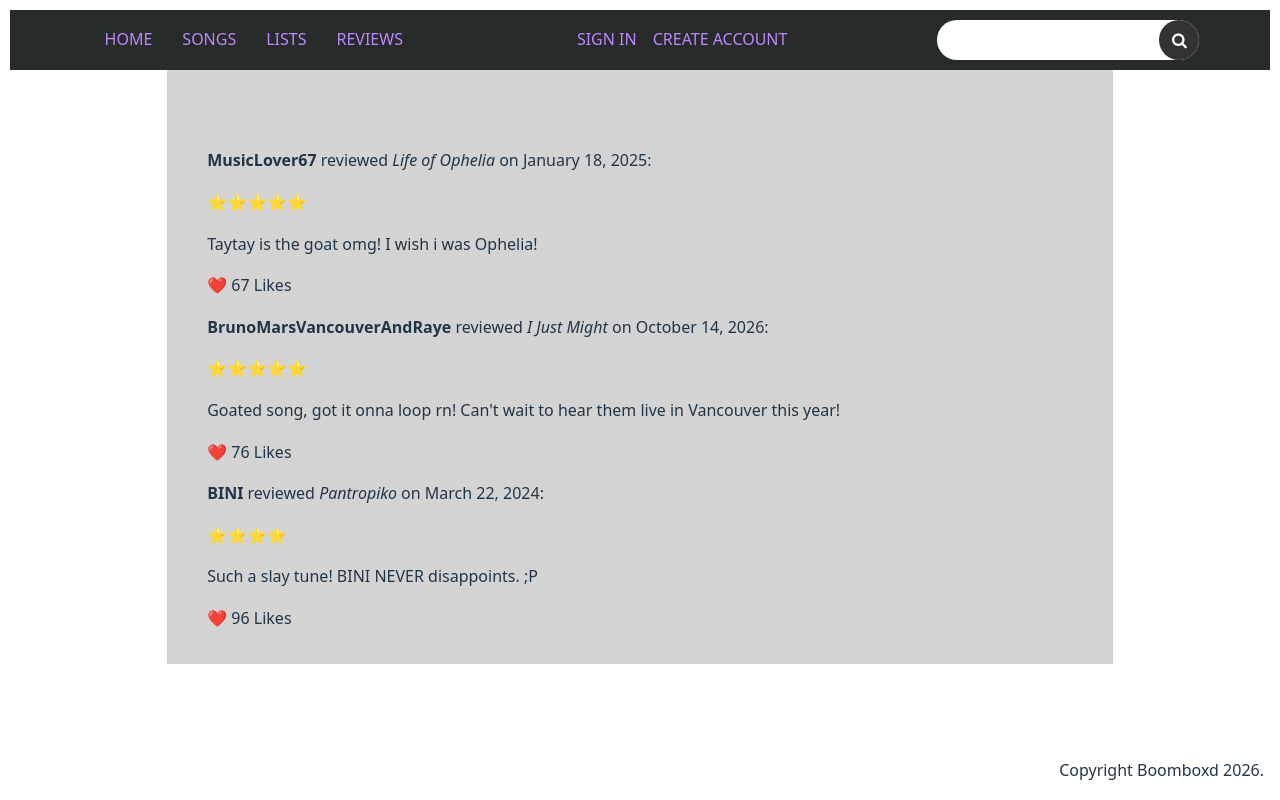
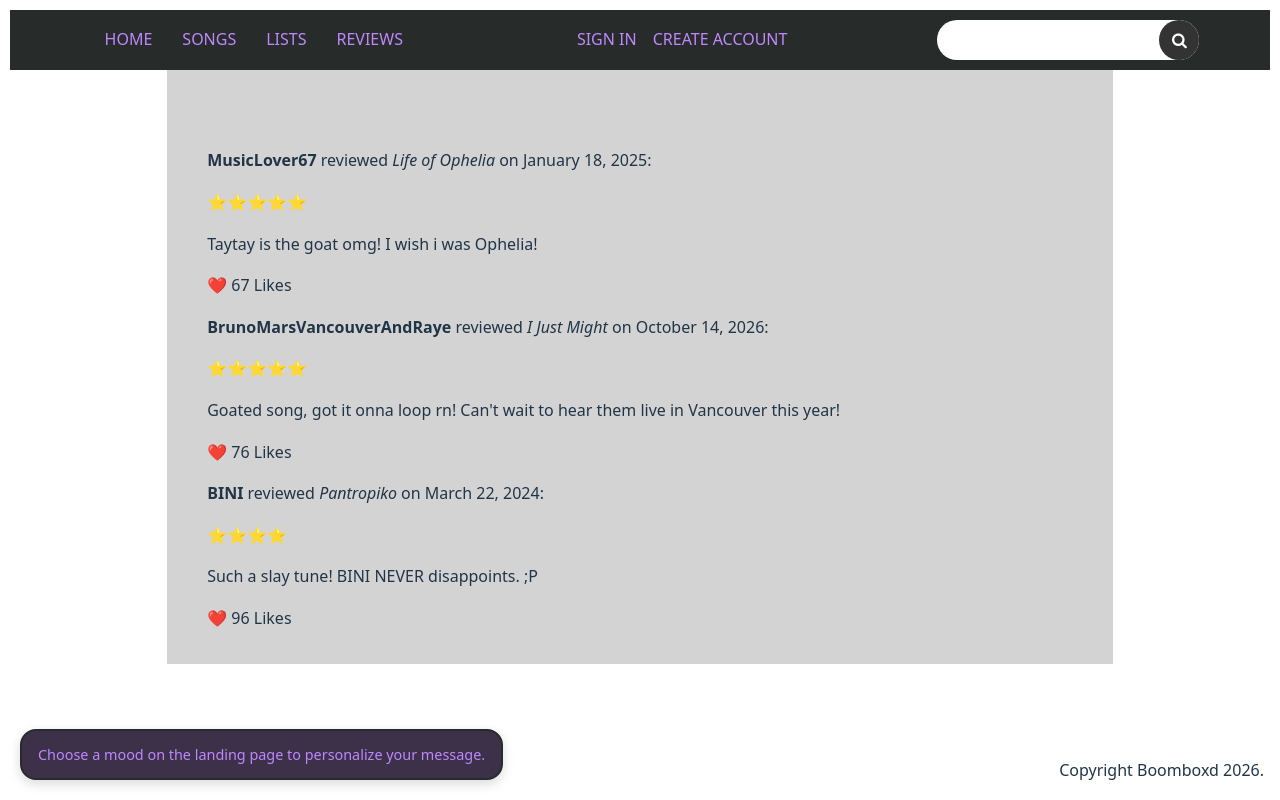
Before and after one commit to Onniikun/FSD_Project, a React (Vite) app: page /reviews in a window 1280 px wide. Built offline with nearby package versions, Linux system fonts and the light colour scheme.

Commit message:
Applied the mood selector component to all pages

```diff
--- a/src/App.tsx
+++ b/src/App.tsx
@@ -23,18 +23,18 @@ function App() {
 
           <Route
             path="/songs"
-            element={<DiscoverSongs />}
+            element={<DiscoverSongs mood={mood}/>}
           />
 
           <Route
             path="/lists"
-            element={<SongLists />}
+            element={<SongLists mood={mood}/>}
           />
 
           {/* all paths starting with /reviews */}
           <Route
             path="/reviews"
-            element={<SongReviews />}
+            element={<SongReviews mood={mood}/>}
           />
       </Route>
     </Routes>
--- a/src/components/pages/DiscoverSongs.tsx
+++ b/src/components/pages/DiscoverSongs.tsx
@@ -1,11 +1,23 @@
+import { MoodSelector } from "../common/mood-selector/MoodSelector"
 import SongItem from "../common/song-items/SongItem"
 import SongItem2 from "../common/song-items/SongItem2"
 
-function DiscoverSongs() {
+function DiscoverSongs({ mood }: { mood: string }) {
     return(
         <>
-        <SongItem />
-        <SongItem2/>
+            <MoodSelector
+                mood={mood}
+                setMood={() => {}}
+                showButtons={false}
+                message={
+                mood
+                    ? `Discover songs that match your ${mood} mood!`
+                    : "Choose a mood on the landing page to personalize your message."
+                }
+            />
+
+            <SongItem />
+            <SongItem2/>
         </>
     )
 }
--- a/src/components/pages/SongLists.tsx
+++ b/src/components/pages/SongLists.tsx
@@ -1,6 +1,18 @@
-function SongLists() {
+import { MoodSelector } from "../common/mood-selector/MoodSelector";
+
+function SongLists({ mood }: { mood: string }) {
     return (
         <>
+            <MoodSelector
+                mood={mood}
+                setMood={() => {}}
+                showButtons={false}
+                message={
+                    mood
+                    ? `Create a list that matches your ${mood} mood!`
+                    : "Choose a mood on the landing page to personalize your message."
+                }
+            />
         <p>
             Hello World!
         </p>
--- a/src/components/pages/SongReviews.tsx
+++ b/src/components/pages/SongReviews.tsx
@@ -1,9 +1,25 @@
+import { MoodSelector } from "../common/mood-selector/MoodSelector";
 import Review from "../common/reviews/Review";
 
-export default function SongReviews() {
+export default function SongReviews({ mood }: { mood: string }) {
     return (
-        <main>
-            <Review />
-        </main>
+        <>
+            <MoodSelector
+                mood={mood}
+                setMood={() => {}}
+                showButtons={false}
+                message={
+                mood
+                    ? `Write a review that matches your ${mood} mood`
+                    : "Choose a mood on the landing page to personalize your message."
+                }
+            />
+
+            <main>
+                <Review />
+            </main>
+
+        </>
+
     );
 };
```
